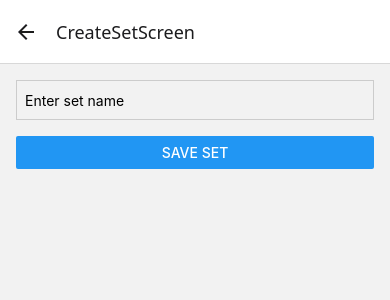
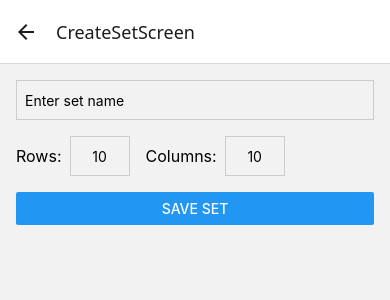
Before and after one commit to sbelambe/formations, a React Native app in the folder Formations/: screen /CreateSetScreen in a window 390 px wide. Shown: the top 300 px of the page. Built offline with nearby package versions, Linux system fonts and the light colour scheme.

Commit message:
adding row and col in CreateSetScreen.js

```diff
--- a/Formations/screens/CreateSetScreen.js
+++ b/Formations/screens/CreateSetScreen.js
@@ -1,9 +1,11 @@
 import React, { useState } from "react";
-import { View, TextInput, Button, StyleSheet } from "react-native";
+import { View, TextInput, Button, StyleSheet, Text } from "react-native";
 import useSavedSets from "../hooks/useSavedSets";
 
 function CreateSetScreen({ navigation }) {
   const [setName, setSetName] = useState("");
+  const [rows, setRows] = useState(10); // Updated variable name
+  const [cols, setCols] = useState(10); // Updated variable name
   const { saveSet } = useSavedSets();
 
   const handleSaveSet = () => {
@@ -12,10 +14,16 @@ function CreateSetScreen({ navigation }) {
       return;
     }
 
+    if (rows <= 0 || cols <= 0) {
+      alert("Rows and columns must be greater than 0.");
+      return;
+    }
+
     const newSet = {
       id: Date.now().toString(),
       name: setName,
       formations: [],
+      gridSize: { rows, cols }, // Use corrected variable names
     };
 
     saveSet(newSet);
@@ -30,6 +38,22 @@ function CreateSetScreen({ navigation }) {
         value={setName}
         onChangeText={setSetName}
       />
+      <View style={styles.gridInputsContainer}>
+        <Text style={styles.label}>Rows:</Text>
+        <TextInput
+          style={styles.gridInput}
+          keyboardType="numeric"
+          value={String(rows)}
+          onChangeText={(text) => setRows(Math.max(Number(text), 1))} // Correctly update rows
+        />
+        <Text style={styles.label}>Columns:</Text>
+        <TextInput
+          style={styles.gridInput}
+          keyboardType="numeric"
+          value={String(cols)}
+          onChangeText={(text) => setCols(Math.max(Number(text), 1))} // Correctly update cols
+        />
+      </View>
       <Button title="Save Set" onPress={handleSaveSet} />
     </View>
   );
@@ -47,6 +71,23 @@ const styles = StyleSheet.create({
     marginBottom: 16,
     paddingLeft: 8,
   },
+  gridInputsContainer: {
+    flexDirection: "row",
+    alignItems: "center",
+    marginBottom: 16,
+  },
+  label: {
+    fontSize: 16,
+    marginRight: 8,
+  },
+  gridInput: {
+    height: 40,
+    width: 60,
+    borderColor: "#ccc",
+    borderWidth: 1,
+    textAlign: "center",
+    marginRight: 16,
+  },
 });
 
 export default CreateSetScreen;
```
